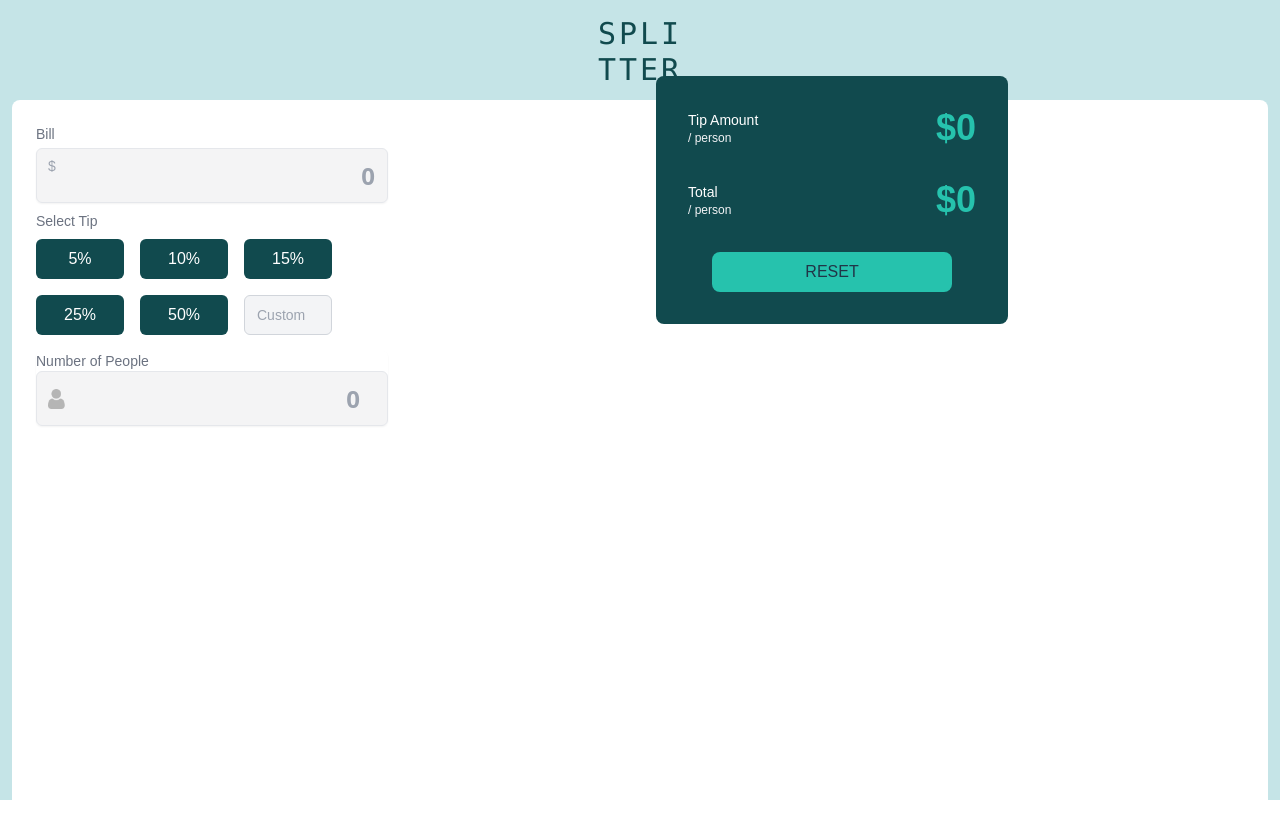
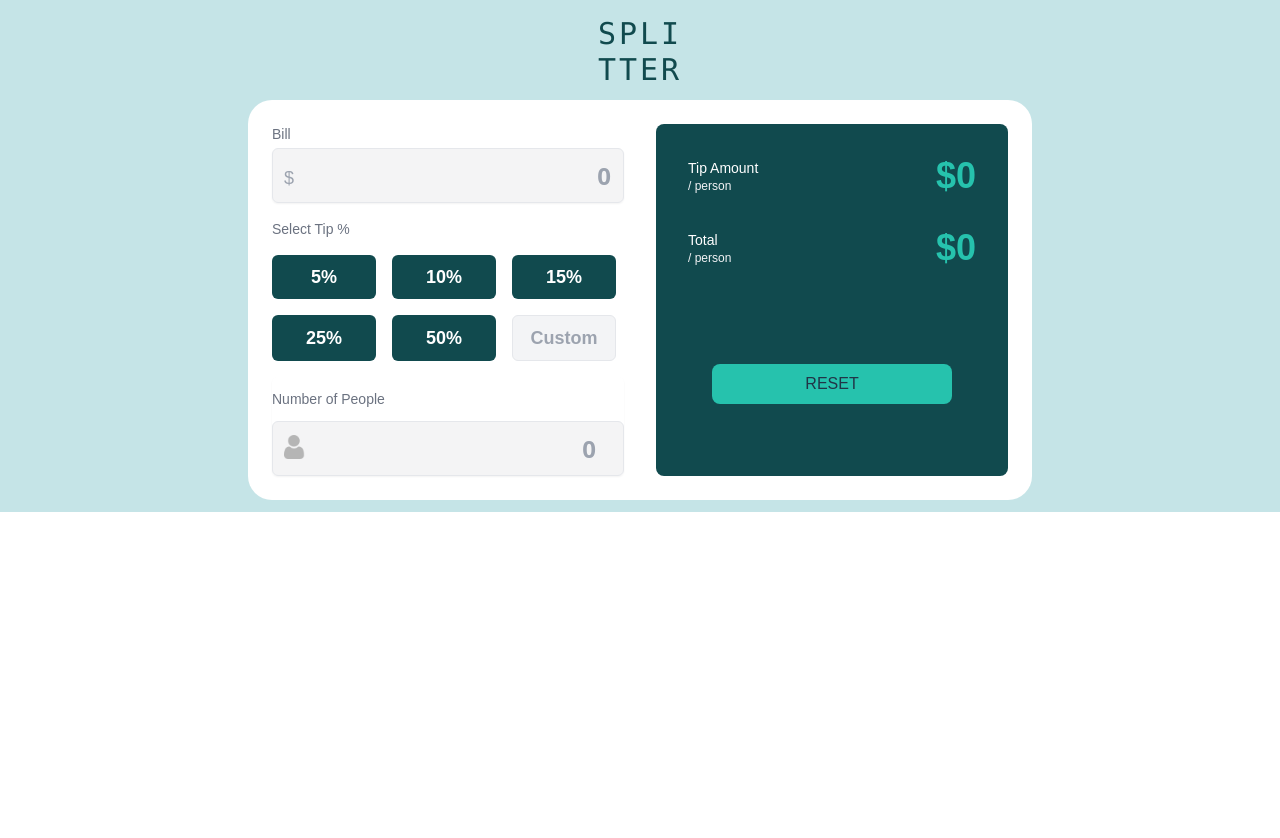
Before and after one commit to ayeshakhan-29/Splitter, a React (Vite) app: page / in a window 1280 px wide. Shown: the top 838 px of the page. After the commit the page ends 800 px from the top, so only its background shows below. Built offline with nearby package versions, Linux system fonts and the light colour scheme.

Commit message:
responsive

```diff
--- a/src/App.jsx
+++ b/src/App.jsx
@@ -7,23 +7,26 @@ export default function App() {
 
   const [billAmount, setBillAmount] = useState("");
   const [tipPercentage, setTipPercentage] = useState(0);
+  const [customTipPercentage, setCustomTipPercentage] = useState("");
   const [numberOfPeople, setNumberOfPeople] = useState("");
   const [selectedButton, setSelectedButton] = useState(null);
 
   const resetValues = () => {
     setBillAmount("");
     setTipPercentage(0);
+    setCustomTipPercentage("");
     setNumberOfPeople("");
   };
 
   const calculateTipPerPerson = () => {
+    const finalTipPercentage = customTipPercentage || tipPercentage;
     const bill = parseFloat(billAmount);
-    const tip = bill * (tipPercentage / 100);
+    const tip = bill * (finalTipPercentage / 100);
     const tipPerPerson = tip / parseFloat(numberOfPeople);
     const totalBillWithTip = bill + tip;
     const billPerPerson = totalBillWithTip / parseFloat(numberOfPeople);
     console.log("Bill Amount:", bill);
-    console.log("Tip Percentage:", tipPercentage);
+    console.log("Final Tip Percentage:", finalTipPercentage);
     console.log("Number of People:", numberOfPeople);
     console.log("Tip Per Person:", tipPerPerson);
     console.log("Bill Per Person:", billPerPerson);
@@ -34,18 +37,18 @@ export default function App() {
   };
 
   return (
-    <div className="h-screen w-screen">
+    <div className="h-full w-screen md:w-full md:h-full md:flex md:flex-wrap md:flex-col md:items-center md:justify-around">
       <div className="text-center pt-4">
         <span className="uppercase font-mono text-3xl text-[#114A4E] tracking-widest">spli</span><br />
         <span className="uppercase font-mono text-3xl mt-2 text-[#114A4E] tracking-widest">tter</span>
       </div>
 
-      <div className="h-full grid md:grid-cols-2 bg-white rounded-lg m-3 p-2 ">
+      <div className="h-[42rem] md:h-full grid md:grid-cols-2 bg-white rounded-[1.5rem] m-3 p-2 ">
         <div className="h-full w-full justify-center md:max-w-sm p-4">
           <label htmlFor="bill" className="block text-sm font-medium text-gray-500 ">Bill</label>
           <div className="relative mt-1 rounded-md shadow-sm">
             <div className="absolute inset-y-0 left-0 pl-3 flex pointer-events-none">
-              <span className="text-gray-400 mt-2 sm:text-sm">$</span>
+              <span className="text-gray-400 mt-3 md:mt-4 text-lg md:text-lg">$</span>
             </div>
             <input
               type="text"
@@ -53,34 +56,54 @@ export default function App() {
               id="bill"
               value={billAmount}
               onChange={(e) => setBillAmount(e.target.value)}
-              className="peer w-full h-full bg-transparent pl-10 pr-3 sm:text-2xl rounded-md text-right bg-zinc-100 text-[#114A4E] font-sans font-bold outline outline-0 focus:outline-0 disabled:bg-blue-gray-50 transition-all placeholder-shown:border placeholder-shown:border-blue-gray-200 placeholder-shown:border-t-blue-gray-200 border focus:border-2 text-lg px-3 py-2.5 rounded-[7px] border-blue-gray-200 focus:border-blue-500"
+              className="peer w-full h-full  bg-transparent pl-10 pr-3 sm:text-2xl rounded-md text-right bg-zinc-100 text-[#114A4E] font-sans font-bold outline outline-0 focus:outline-0 disabled:bg-blue-gray-50 transition-all placeholder-shown:border placeholder-shown:border-blue-gray-200 placeholder-shown:border-t-blue-gray-200 border focus:border-2 text-lg px-3 py-2.5 rounded-[7px] border-blue-gray-200 focus:border-blue-500"
               placeholder="0"
             />
           </div>
 
           {/* Select Tip section */}
-          <label htmlFor="selectTip" className="block text-sm font-medium text-gray-500 my-2">Select Tip</label>
+          <label htmlFor="selectTip" className="block text-sm font-medium text-gray-500 py-4 md:py-4">Select Tip %</label>
           <div className="flex mb-4">
-            <button className={`mr-4 px-4 py-2 ${selectedButton === 5 ? 'bg-[#26C2AD]' : 'bg-[#114A4E]'} text-white rounded-md w-[5.5rem]`} onClick={() => { setTipPercentage(5); setSelectedButton(5); }}>5%</button>
-            <button className={`mr-4 px-4 py-2 ${selectedButton === 10 ? 'bg-[#26C2AD]' : 'bg-[#114A4E]'} text-white rounded-md w-[5.5rem]`} onClick={() => { setTipPercentage(10); setSelectedButton(10); }}>10%</button>
-            <button className={`px-4 py-2 ${selectedButton === 15 ? 'bg-[#26C2AD]' : 'bg-[#114A4E]'} text-white rounded-md w-[5.5rem]`} onClick={() => { setTipPercentage(15); setSelectedButton(15); }}>15%</button>
+            <button
+              className={`mr-4 px-4 py-2 ${selectedButton === 5 ? 'bg-[#26C2AD] text-[#114A4E]' : 'bg-[#114A4E] text-white'} text-lg font-bold rounded-md w-[5.5rem] md:w-[6.5rem]`}
+              onClick={() => { setTipPercentage(5); setSelectedButton(5); }}
+            >
+              5%
+            </button>
+            <button className={`mr-4 px-4 py-2 ${selectedButton === 10 ? 'bg-[#26C2AD] text-[#114A4E]' : 'bg-[#114A4E] text-white'} text-lg font-bold rounded-md w-[5.5rem] md:w-[6.5rem]`} onClick={() => { setTipPercentage(10); setSelectedButton(10); }}>10%</button>
+            <button className={`px-4 py-2 ${selectedButton === 15 ? 'bg-[#26C2AD] text-[#114A4E]' : 'bg-[#114A4E] text-white'}  text-lg font-bold rounded-md w-[5.5rem] md:w-[6.5rem]`} onClick={() => { setTipPercentage(15); setSelectedButton(15); }}>15%</button>
           </div>
           <div className="flex mb-4">
-            <button className={`mr-4 px-4 py-2 ${selectedButton === 25 ? 'bg-[#26C2AD]' : 'bg-[#114A4E]'} text-white rounded-md w-[5.5rem]`} onClick={() => { setTipPercentage(25); setSelectedButton(25); }}>25%</button>
-            <button className={`mr-4 px-4 py-2 ${selectedButton === 50 ? 'bg-[#26C2AD]' : 'bg-[#114A4E]'} text-white rounded-md w-[5.5rem]`} onClick={() => { setTipPercentage(50); setSelectedButton(50); }}>50%</button>
-            <input type="text" className="bg-gray-100 border text-sm border-gray-300 text-[#114A4E] rounded-md px-3 py-2 w-[5.5rem] focus:outline-0" placeholder="Custom" />
+            <button className={`mr-4 px-4 py-2 ${selectedButton === 25 ? 'bg-[#26C2AD] text-[#114A4E]' : 'bg-[#114A4E] text-white'}  text-lg font-bold rounded-md w-[5.5rem] md:w-[6.5rem]`} onClick={() => { setTipPercentage(25); setSelectedButton(25); }}>25%</button>
+            <button className={`mr-4 px-4 py-2 ${selectedButton === 50 ? 'bg-[#26C2AD] text-[#114A4E]' : 'bg-[#114A4E] text-white'}  text-lg font-bold rounded-md w-[5.5rem] md:w-[6.5rem]`} onClick={() => { setTipPercentage(50); setSelectedButton(50); }}>50%</button>
+            <input
+              type="text"
+              className="bg-gray-100 border md:text-center text-center text-sm md:text-lg font-semibold  text-[#114A4E] rounded-md px-3 py-2 w-[5.5rem] md:w-[6.5rem] outline outline-0 focus:outline-0 border focus:border-2 focus:border-blue-500' "
+              placeholder="Custom"
+              value={customTipPercentage}
+              onChange={(e) => {
+                const value = e.target.value;
+                if (/^\d*$/.test(value)) {
+                  setCustomTipPercentage(value);
+                  setTipPercentage(value);
+                }
+              }}
+            />
+            {customTipPercentage && parseInt(customTipPercentage) === 0 && (
+              <span className="text-red-500 text-sm font-medium ml-2">can't be zero</span>
+            )}
           </div>
           {/* Number of People section */}
           <div className="relative mt-1 rounded-md shadow-sm">
             <div className="absolute inset-y-0 left-0 pl-3 flex items-center pointer-events-none">
-              <img src={user} className="h-[1.5rem] py-[2px] mt-5" alt="user" />
+              <img src={user} className="md:h-[1.5rem] h-[1.2rem] mt-12 md:mt-10" alt="user" />
             </div>
             <div className="flex">
-              <label htmlFor="numberOfPeople" className="block text-sm font-medium text-gray-500">
+              <label htmlFor="numberOfPeople" className="block text-sm font-medium text-gray-500 md:py-3 py-3">
                 Number of People
               </label>
               {numberOfPeople && parseInt(numberOfPeople) === 0 && (
-                <span className="text-red-500 text-sm font-medium ml-20">can't be zero</span>
+                <span className="text-red-500 text-sm font-medium ml-20 md:ml-32">can't be zero</span>
               )}
             </div>
             <input
@@ -98,14 +121,11 @@ export default function App() {
               placeholder="0"
             />
           </div>
-
-
-
         </div>
 
-        <div className="h-full w-full justify-center md:max-w-sm p-4 mt-[-3rem]">
+        <div className="h-full w-full justify-center md:max-w-sm p-4 md:flex ">
           {/* Tip Per Person */}
-          <div className=" bg-[#114A4E] rounded-lg">
+          <div className=" bg-[#114A4E] rounded-lg md:w-full">
             <div className="p-8 flex justify-between gap-4 items-center  ">
               <div>
                 <label className="block text-sm font-medium text-white">Tip Amount</label>
@@ -116,7 +136,7 @@ export default function App() {
             </div>
 
             {/* Bill Per Person */}
-            <div className="px-8 flex justify-between gap-4 items-center">
+            <div className="px-8 flex justify-between gap-3 md:flex md:gap-2 items-center">
               <div>
                 <label className="block text-sm font-medium text-white">Total</label>
                 <p className="font-normal text-xs text-gray-100">/ person</p>
@@ -124,15 +144,11 @@ export default function App() {
               <p className="text-4xl font-semibold text-[#26C2AD]">${calculateTipPerPerson().billPerPerson}</p>
             </div>
             {/* Reset Button */}
-            <div className="flex justify-center items-center">
+            <div className="flex justify-center items-center md:mt-16">
               <button className="m-8 h-[2.5rem] w-[15rem] rounded-lg bg-[#26C2AD]" onClick={resetValues}>RESET</button>
             </div>
-
           </div>
-
         </div>
-
-
       </div>
     </div>
   );
--- a/src/index.css
+++ b/src/index.css
@@ -11,7 +11,7 @@
 
   color-scheme: light dark;
   color: rgba(255, 255, 255, 0.87);
-  background-color: #242424;
+  /* background-color: #242424; */
 
   font-synthesis: none;
   text-rendering: optimizeLegibility;
@@ -35,11 +35,12 @@ a:hover {
 body {
   max-width: 100vw;
   overflow-x: hidden;
+  margin: 0;
   /* margin: 0;
   display: flex;
   place-items: center;
-  min-width: 320px;
-  min-height: 100vh; */
+  min-width: 320px;*/
+  /* min-height: 100vh; */
   background-color: #C5E4E7;
 }
 
```
